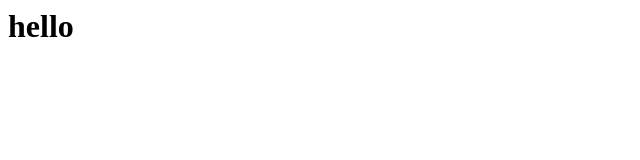
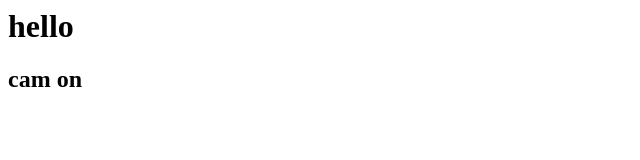
Before and after one commit to letrungtai632002/git1, a plain HTML site: page index.html in a window 1280 px wide. Shown: the full height of the page, 0-640 px from the left. Drawn offline with Linux system fonts and the light colour scheme.

Commit message:
Update index.html

```diff
--- a/index.html
+++ b/index.html
@@ -1 +1,2 @@
 <h1> hello</h1>
+<h2> cam on</h2>
```
